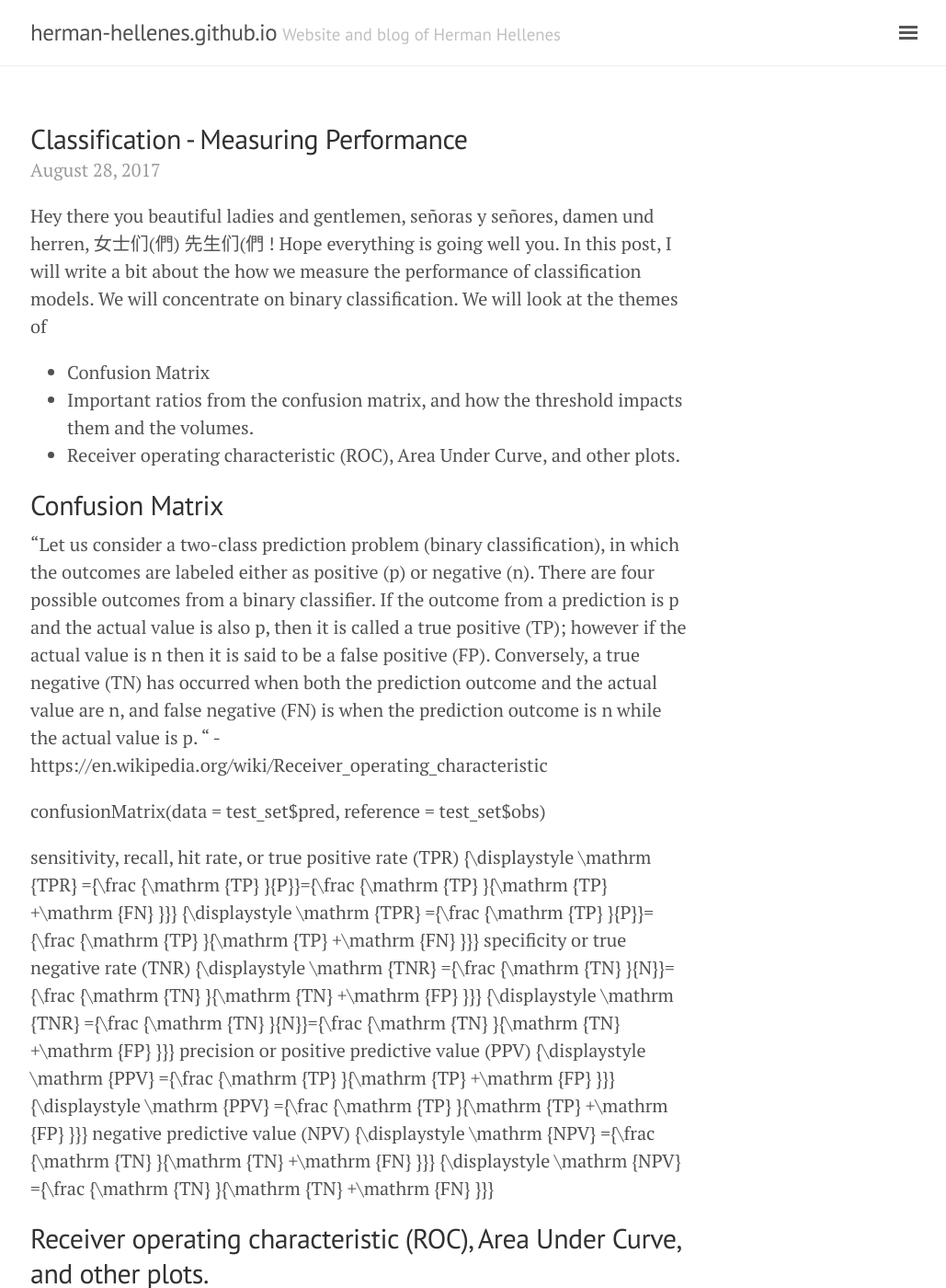
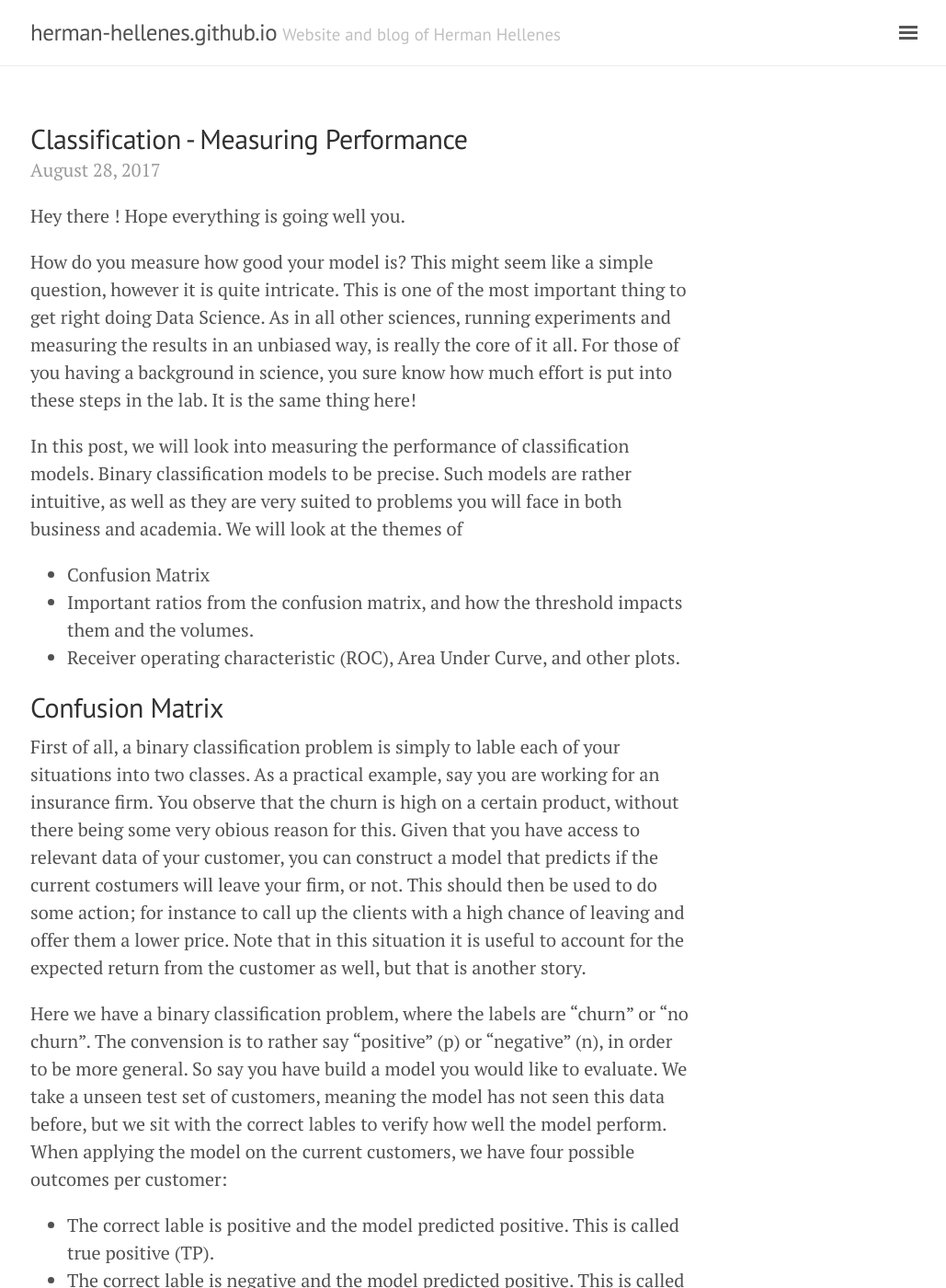
Before and after one commit to herman-hellenes/herman-hellenes.github.io, a Jekyll site: the page built from undone_posts/2017-08-28-Classification-Measure-Performance.md, in a window 1280 px wide and 1400 px high. Shown: the whole window at 92% size, without its empty margins (247-1276 px from the left). Built offline with Jekyll 4.4.1, drawn with Linux system fonts in a browser that asks for light colours; nearby versions of some CDN libraries; comment, search, counter and statistics services are not loaded; some of the changed text lies outside the part shown.

Commit message:
Update 2017-08-28-Classification-Measure-Performance.md

```diff
--- a/undone_posts/2017-08-28-Classification-Measure-Performance.md
+++ b/undone_posts/2017-08-28-Classification-Measure-Performance.md
@@ -5,9 +5,12 @@ date: 2017-08-28
 comments: true
 ---
 
-Hey there you beautiful ladies and gentlemen, señoras y señores, damen und herren, 女士们(們) 先生们(們 ! Hope everything is going well you.
-In this post, I will write a bit about the how we measure the performance of classification models. We will concentrate on binary
-classification. We will look at the themes of
+Hey there ! Hope everything is going well you.
+
+How do you measure how good your model is? This might seem like a simple question, however it is quite intricate. This is one of the most important thing to get right doing Data Science. As in all other sciences, running experiments and measuring the results in an unbiased way, is really the core of it all. For those of you having a background in science, you sure know how much effort is put into these steps in the lab. It is the same thing here!
+
+In this post, we will look into measuring the performance of classification models. Binary
+classification models to be precise. Such models are rather intuitive, as well as they are very suited to problems you will face in both business and academia. We will look at the themes of
 
 * Confusion Matrix
 * Important ratios from the confusion matrix, and how the threshold impacts them and the volumes.
@@ -16,6 +19,21 @@ classification. We will look at the themes of
 
 
 ## Confusion Matrix
+First of all, a binary classification problem is simply to lable each of your situations into two classes. As a practical example, say you are working for an insurance firm. You observe that the churn is high on a certain product, without there being some very obious reason for this. Given that you have access to relevant data of your customer, you can construct a model that predicts if the current costumers will leave your firm, or not. This should then be used to do some action; for instance to call up the clients with a high chance of leaving and offer them a lower price. Note that in this situation it is useful to account for the expected return from the customer as well, but that is another story.
+
+Here we have a binary classification problem, where the labels are "churn" or "no churn". The convension is to rather say "positive" (p) or "negative" (n), in order to be more general. So say you have build a model you would like to evaluate. We take a unseen test set of customers, meaning the model has not seen this data before, but we sit with the correct lables to verify how well the model perform. When applying the model on the current customers, we have four possible outcomes per customer:
+* The correct lable is positive and the model predicted positive. This is called true positive (TP).
+* The correct lable is negative and the model predicted positive. This is called false positive (FP).
+* The correct lable is positive and the model predicted negative. This is called false negative (FN).
+* The correct lable is negative and the model predicted negative. This is called true negative (TN).
+
+<p align="center">
+  <img width="300" height="300" src="/figs/classification_measure/conf_matrix_1.png">
+</p>
+
+
+
+
 "Let us consider a two-class prediction problem (binary classification), in which the outcomes are labeled either as positive (p) or negative (n). There are four possible outcomes from a binary classifier. If the outcome from a prediction is p and the actual value is also p, then it is called a true positive (TP); however if the actual value is n then it is said to be a false positive (FP). Conversely, a true negative (TN) has occurred when both the prediction outcome and the actual value are n, and false negative (FN) is when the prediction outcome is n while the actual value is p.
 " - https://en.wikipedia.org/wiki/Receiver_operating_characteristic
 
```
